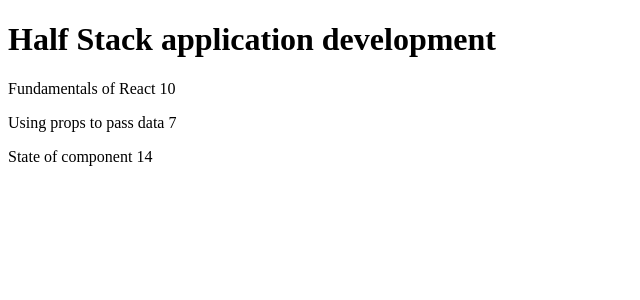
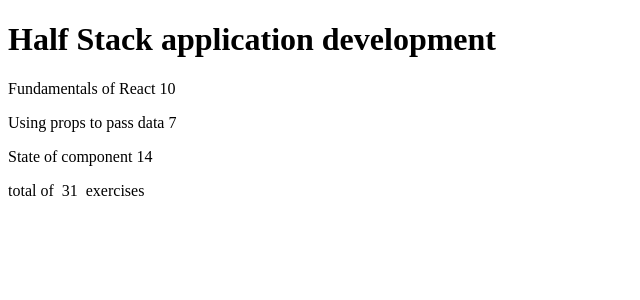
Before and after one commit to sonjaek/fullstack-exercises, a React (Create React App) app in the folder part2/courseinfo/: page / in a window 1280 px wide. Shown: the top 300 px of the page, without its empty margins (0-640 px from the left). Built offline with nearby package versions, Linux system fonts and the light colour scheme.

Commit message:
Courseinfo, step 7

```diff
--- a/part2/courseinfo/src/App.js
+++ b/part2/courseinfo/src/App.js
@@ -29,22 +29,30 @@ const Content = ({ parts }) => {
   );
 }
 
+const Total = ({ parts }) => {
+  const sumUp = (sum, partialSum) => sum + partialSum
+  return (
+    <div>
+      total of
+      &nbsp;
+        {parts.map(part => part.exercises)
+              .reduce(sumUp)
+        }
+      &nbsp;
+      exercises
+    </div>
+  );
+}
+
 const Course = ({ course }) => {
   return (
     <div>
       <Header name={course.name} />
       <Content parts={course.parts} />
+      <Total parts={course.parts} />
     </div>
   )
 }
-
-// const Total = (props) => {
-//   return (
-//     <div>
-//       <p>Number of exercises {props.total[0].exercises + props.total[1].exercises + props.total[2].exercises}</p>
-//     </div>
-//   );
-// }
 
 const App = () => {
   const course = {
```
